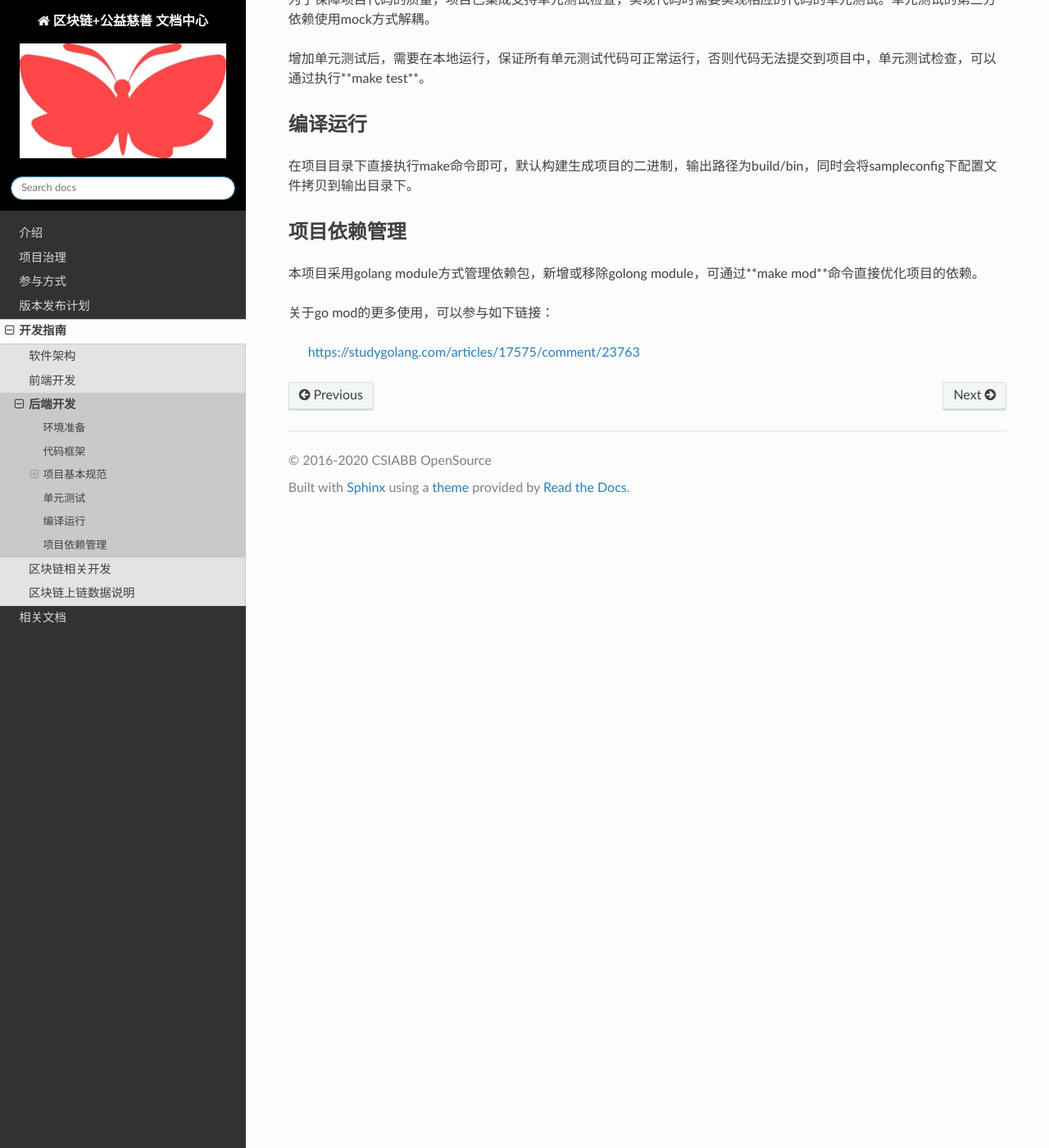
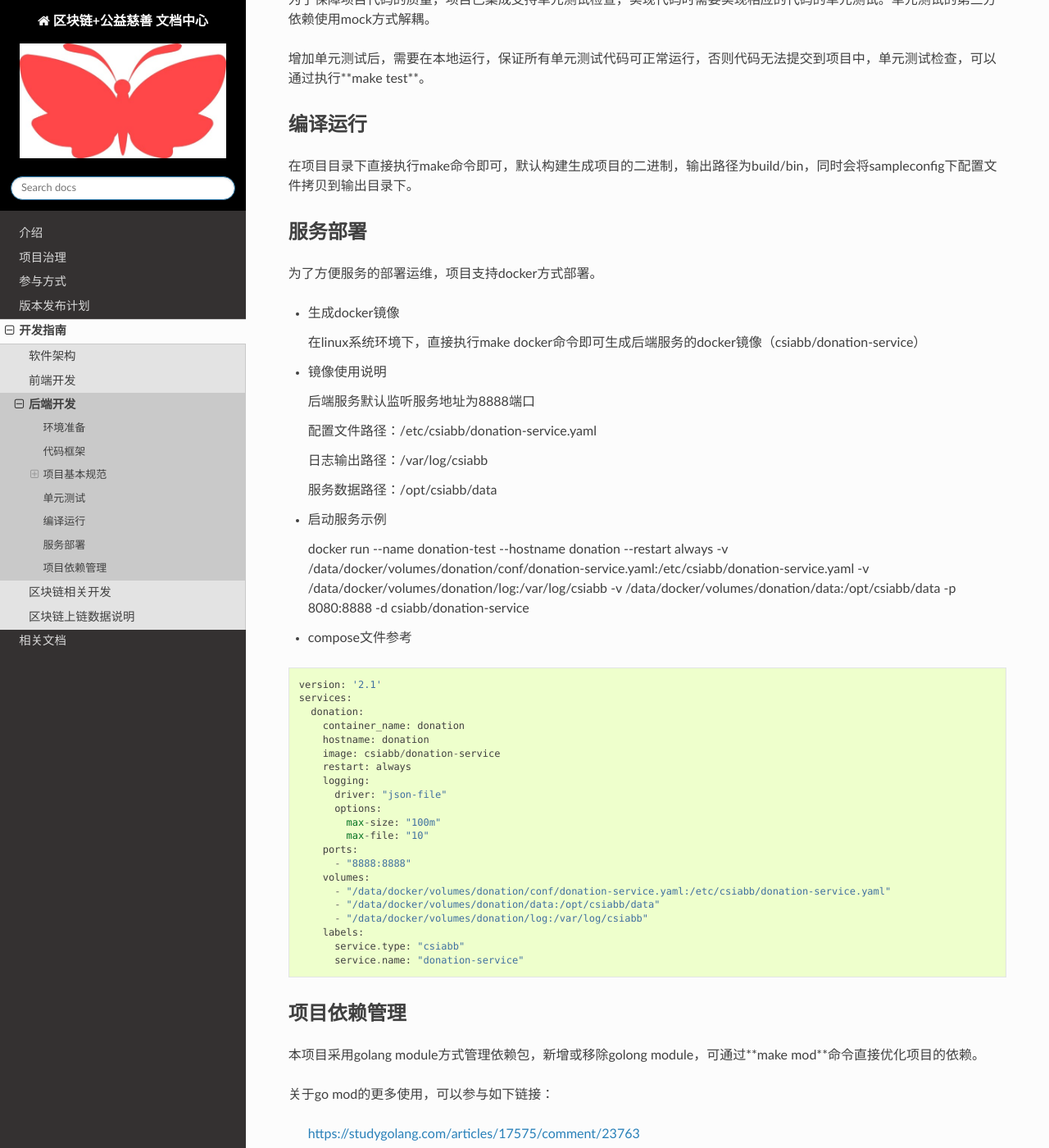
Before and after one commit to csiabb/documents, a Sphinx documentation site: the page built from source/developing/servicedev.rst, in a window 1280 px wide and 1400 px high, scrolled down 1661 px. Shown: the whole window at 82% size. Built offline with Sphinx 7.4.7 and the Read the Docs theme 2.0.0, drawn with Linux system fonts in a browser that asks for light colours; formulas are drawn with MathJax 3.

Commit message:
[ID1000520] service docker deployer (#42)
--story=1000520 --user=zhangbing
https://www.tapd.cn/60210943/prong/stories/view/1160210943001000520

Signed-off-by: zhangbing <zhangbing@arxanchain.com>

```diff
--- a/source/developing/servicedev.rst
+++ b/source/developing/servicedev.rst
@@ -86,6 +86,59 @@ import示例：
 
 在项目目录下直接执行make命令即可，默认构建生成项目的二进制，输出路径为build/bin，同时会将sampleconfig下配置文件拷贝到输出目录下。
 
+服务部署
+~~~~~~~~~~~~~~
+
+为了方便服务的部署运维，项目支持docker方式部署。
+
+* 生成docker镜像
+
+  在linux系统环境下，直接执行make docker命令即可生成后端服务的docker镜像（csiabb/donation-service）
+
+* 镜像使用说明
+
+  后端服务默认监听服务地址为8888端口
+
+  配置文件路径：/etc/csiabb/donation-service.yaml
+
+  日志输出路径：/var/log/csiabb
+
+  服务数据路径：/opt/csiabb/data
+
+* 启动服务示例
+
+  docker run --name donation-test --hostname donation --restart always
+  -v /data/docker/volumes/donation/conf/donation-service.yaml:/etc/csiabb/donation-service.yaml
+  -v /data/docker/volumes/donation/log:/var/log/csiabb
+  -v /data/docker/volumes/donation/data:/opt/csiabb/data
+  -p 8080:8888 -d csiabb/donation-service
+
+* compose文件参考
+
+::
+
+  version: '2.1'
+  services:
+    donation:
+      container_name: donation
+      hostname: donation
+      image: csiabb/donation-service
+      restart: always
+      logging:
+        driver: "json-file"
+        options:
+          max-size: "100m"
+          max-file: "10"
+      ports:
+        - "8888:8888"
+      volumes:
+        - "/data/docker/volumes/donation/conf/donation-service.yaml:/etc/csiabb/donation-service.yaml"
+        - "/data/docker/volumes/donation/data:/opt/csiabb/data"
+        - "/data/docker/volumes/donation/log:/var/log/csiabb"
+      labels:
+        service.type: "csiabb"
+        service.name: "donation-service"
+
 项目依赖管理
 ~~~~~~~~~~~~~~~~~~~~~
 
```
